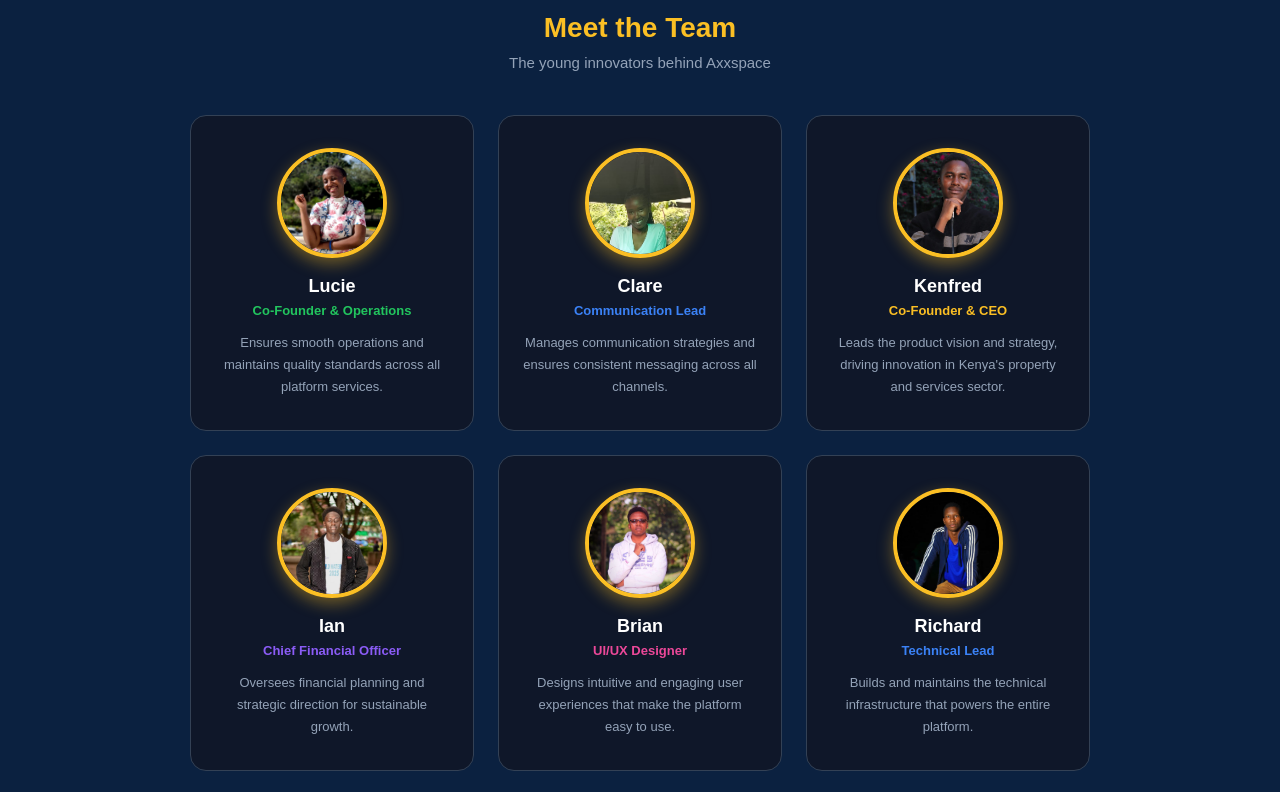
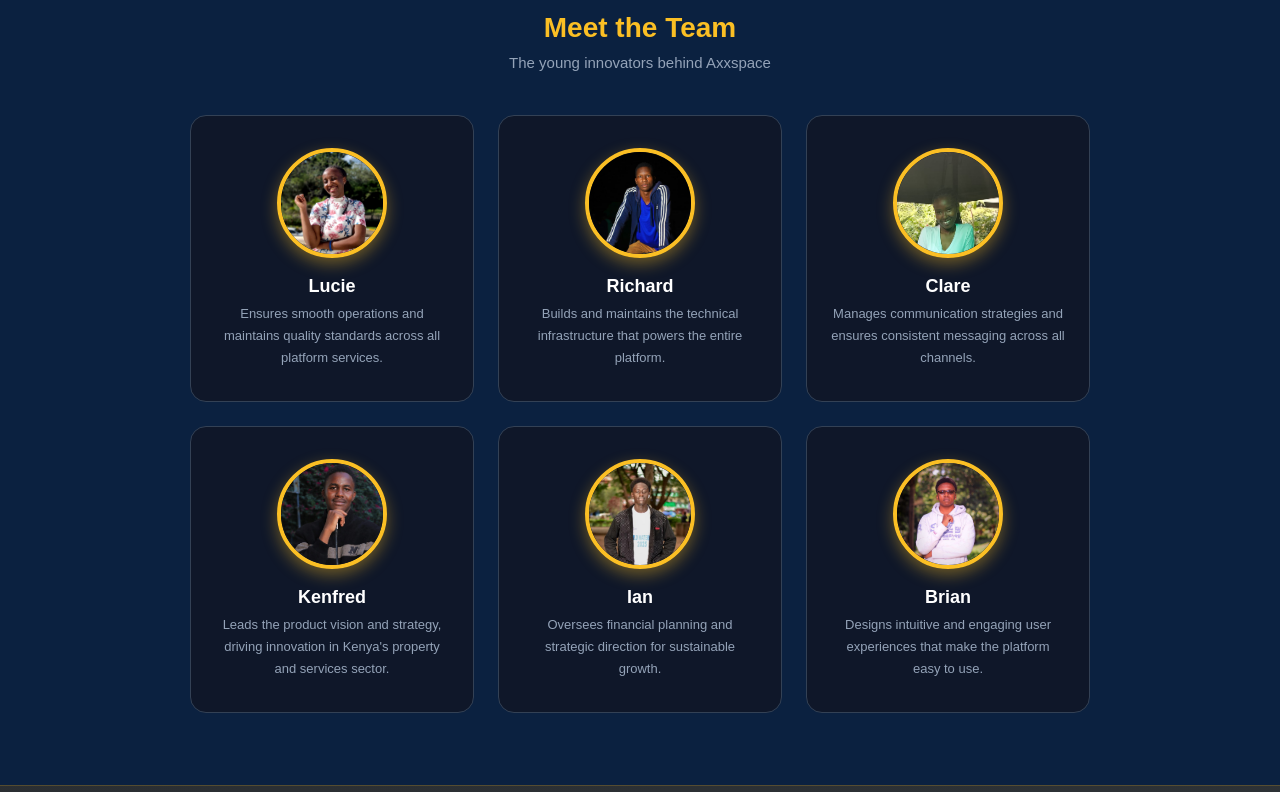
Before and after one commit to richard254120/axx-spaces-frontend, a React (Vite) app: page /about in a window 1280 px wide. Shown: the part 3948-4740 px from the top of the page. Built offline with nearby package versions, Linux system fonts and the light colour scheme.

Commit message:
Updated project

```diff
--- a/src/pages/AboutUs.jsx
+++ b/src/pages/AboutUs.jsx
@@ -18,45 +18,39 @@ export default function AboutPage() {
   const team = [
     {
       name: "Lucie",
-      role: "Co-Founder & Operations",
       image: lucieImg,
       color: "#22c55e",
       bio: "Ensures smooth operations and maintains quality standards across all platform services.",
     },
     {
+      name: "Richard",
+      image: richardImg,
+      color: "#3b82f6",
+      bio: "Builds and maintains the technical infrastructure that powers the entire platform.",
+    },
+    {
       name: "Clare",
-      role: "Communication Lead",
       image: clareImg,
       color: "#3b82f6",
       bio: "Manages communication strategies and ensures consistent messaging across all channels.",
     },
     {
       name: "Kenfred",
-      role: "Co-Founder & CEO",
       image: kenfredImg,
       color: "#fbbf24",
       bio: "Leads the product vision and strategy, driving innovation in Kenya's property and services sector.",
     },
     {
       name: "Ian",
-      role: "Chief Financial Officer",
       image: ianImg,
       color: "#8b5cf6",
       bio: "Oversees financial planning and strategic direction for sustainable growth.",
     },
     {
       name: "Brian",
-      role: "UI/UX Designer",
       image: brianImg,
       color: "#ec4899",
       bio: "Designs intuitive and engaging user experiences that make the platform easy to use.",
-    },
-    {
-      name: "Richard",
-      role: "Technical Lead",
-      image: richardImg,
-      color: "#3b82f6",
-      bio: "Builds and maintains the technical infrastructure that powers the entire platform.",
     },
   ];
 
@@ -278,7 +272,6 @@ export default function AboutPage() {
                   draggable="false"
                 />
                 <h3 style={styles.teamName}>{member.name}</h3>
-                <p style={{ ...styles.teamRole, color: member.color }}>{member.role}</p>
                 <p style={styles.teamBio}>{member.bio}</p>
               </div>
             ))}
```
